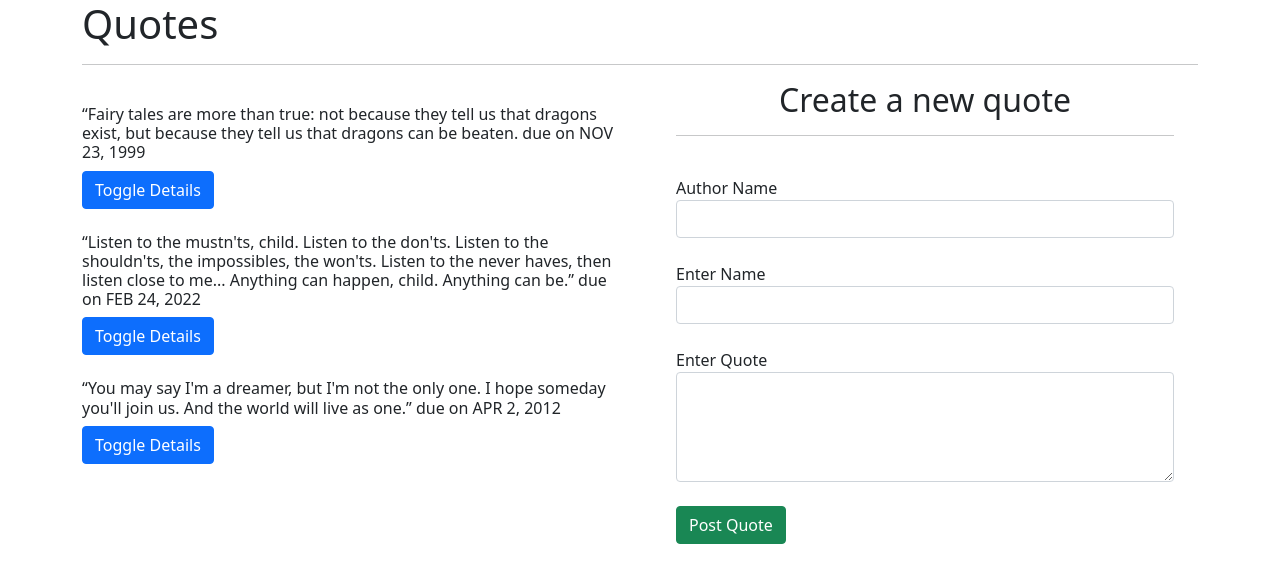
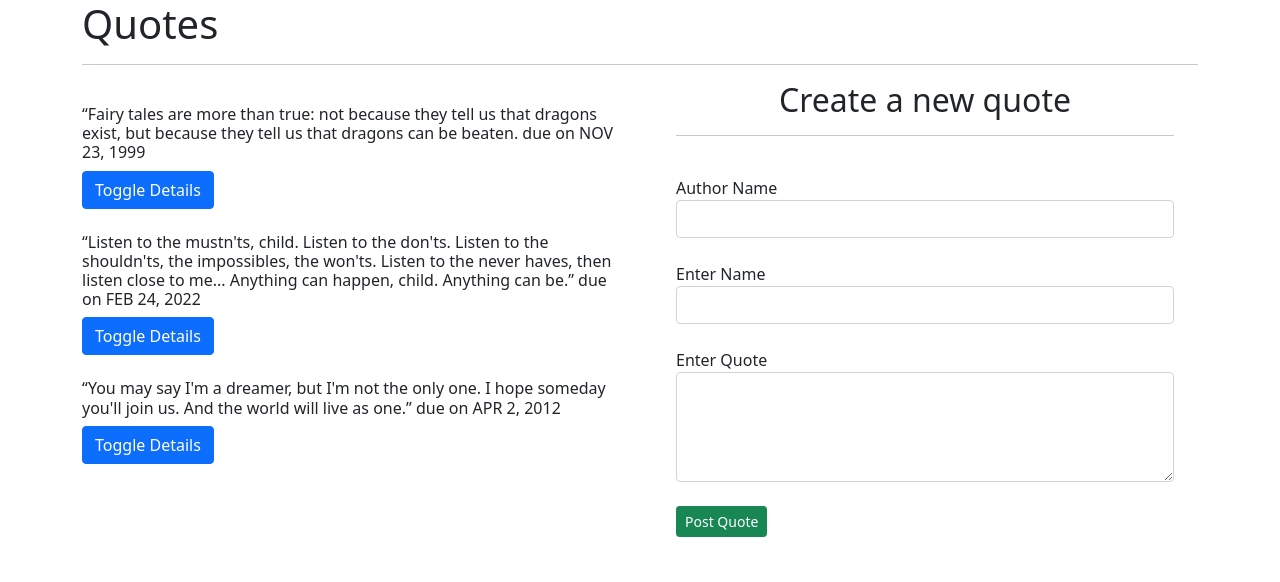
Before and after one commit to Lyonsmasawa/Qoutes-App, an Angular app: page / in a window 1280 px wide. Shown: the top 582 px of the page. Built offline with nearby package versions, Linux system fonts and the light colour scheme.

Commit message:
cusomize button

```diff
--- a/src/app/quotes-form/quotes-form.component.html
+++ b/src/app/quotes-form/quotes-form.component.html
@@ -25,6 +25,6 @@
             </div>
         </div>
         <br>
-        <button type="submit" class="btn btn-success">Post Quote</button>
+        <button type="submit" class="btn btn-sm btn-success">Post Quote</button>
     </form>
   </div>
```
